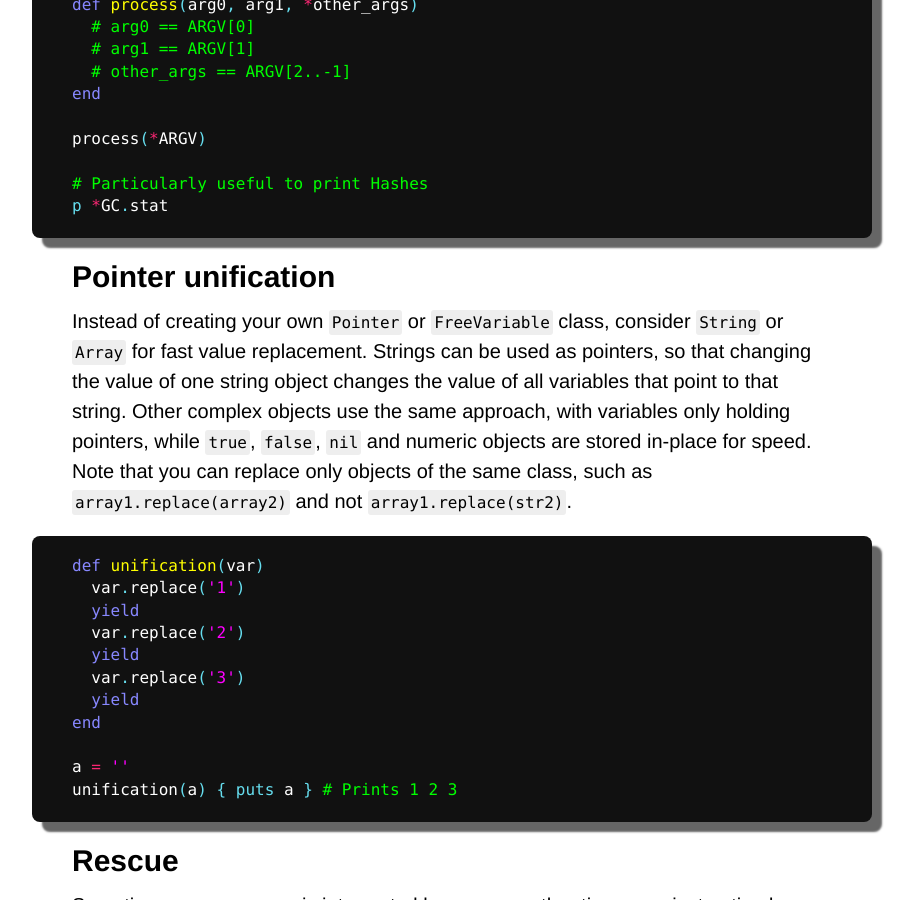
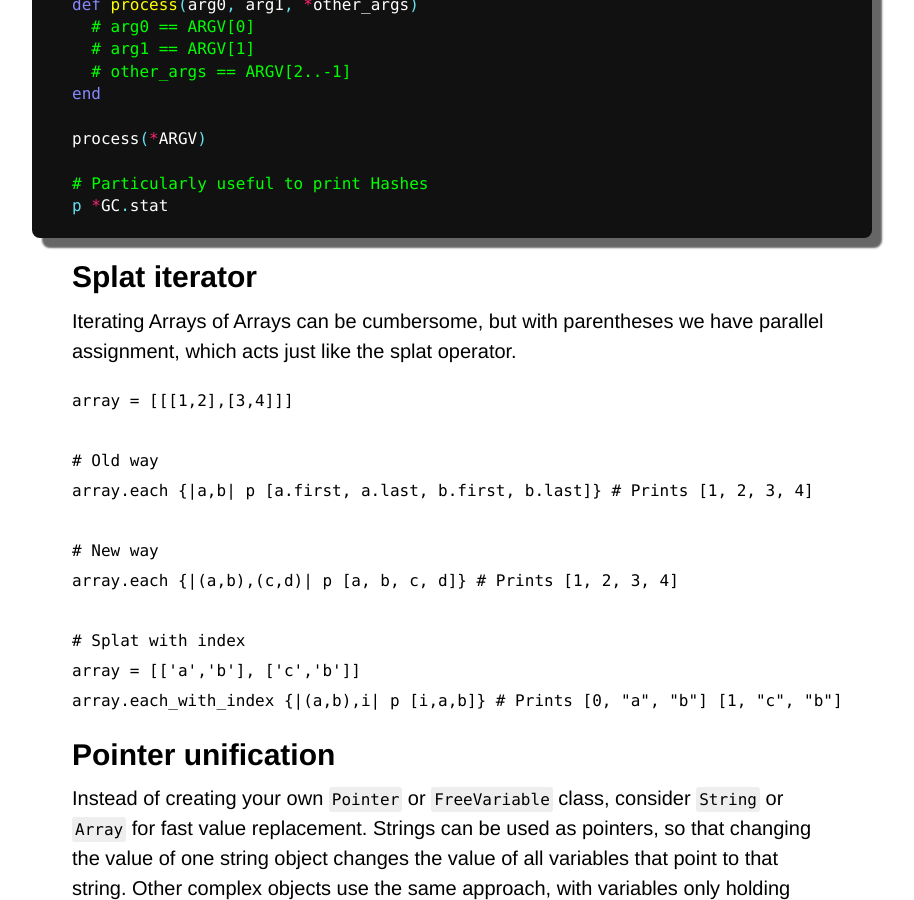
Before and after one commit to Maumagnaguagno/maumagnaguagno.github.io, a Jekyll site: the page built from ruby.md, in a window 1280 px wide and 900 px high, scrolled down 864 px. Shown: the whole window, without its empty margins (188-1102 px from the left). Built offline with Jekyll 4.4.1, drawn with Linux system fonts in a browser that asks for light colours; our own code applies the rules of GitHub Pages for plain Markdown files.

Commit message:
Add splat iterator section to Ruby

````diff
--- a/ruby.md
+++ b/ruby.md
@@ -56,6 +56,23 @@ process(*ARGV)
 
 # Particularly useful to print Hashes
 p *GC.stat
+```
+
+## Splat iterator
+Iterating Arrays of Arrays can be cumbersome, but with parentheses we have parallel assignment, which acts just like the splat operator.
+
+```Ruby
+array = [[[1,2],[3,4]]]
+
+# Old way
+array.each {|a,b| p [a.first, a.last, b.first, b.last]} # Prints [1, 2, 3, 4]
+
+# New way
+array.each {|(a,b),(c,d)| p [a, b, c, d]} # Prints [1, 2, 3, 4]
+
+# Splat with index
+array = [['a','b'], ['c','b']]
+array.each_with_index {|(a,b),i| p [i,a,b]} # Prints [0, "a", "b"] [1, "c", "b"]
 ```
 
 ## Pointer unification
````
